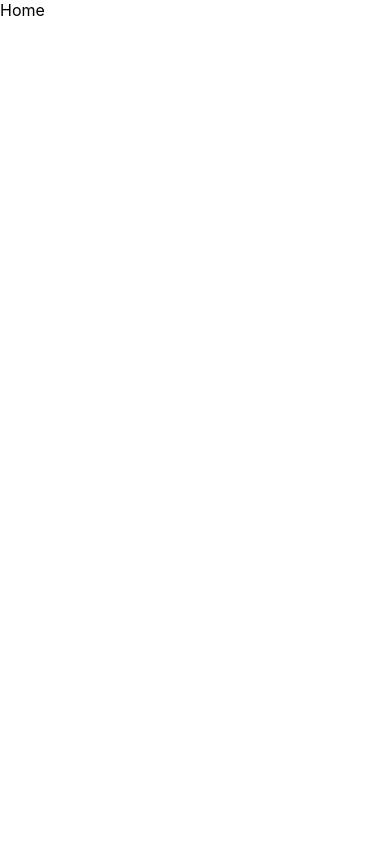
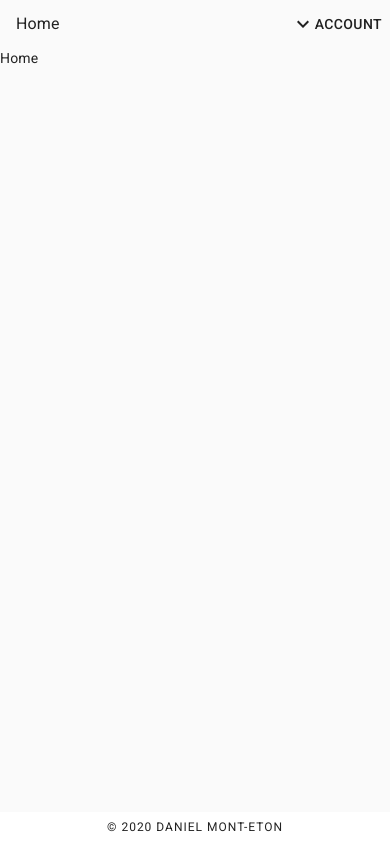
Before and after one commit to dansirdan/revature-cat-app, a React (Create React App) app: page / in a window 390 px wide. Built offline with nearby package versions, Linux system fonts and the light colour scheme.

Commit message:
Adding modal, nav, and menu items

```diff
--- a/src/App.css
+++ b/src/App.css
@@ -1,38 +1,16 @@
-.App {
-  text-align: center;
+.wrapper {
+  display: flex;
+  flex-direction: column;
+  flex-grow: 1;
+  min-height: 100vh;
+  position: relative;
 }
 
-.App-logo {
-  height: 40vmin;
-  pointer-events: none;
+footer {
+  width: 100%;
+  justify-content: center;
+  background-color: white;
+  text-align: center;
+  position: absolute;
+  bottom: 0;
 }
-
-@media (prefers-reduced-motion: no-preference) {
-  .App-logo {
-    animation: App-logo-spin infinite 20s linear;
-  }
-}
-
-.App-header {
-  background-color: #282c34;
-  min-height: 100vh;
-  display: flex;
-  flex-direction: column;
-  align-items: center;
-  justify-content: center;
-  font-size: calc(10px + 2vmin);
-  color: white;
-}
-
-.App-link {
-  color: #61dafb;
-}
-
-@keyframes App-logo-spin {
-  from {
-    transform: rotate(0deg);
-  }
-  to {
-    transform: rotate(360deg);
-  }
-}
--- a/src/App.js
+++ b/src/App.js
@@ -1,19 +1,29 @@
 import React from "react";
-import {BrowserRouter as Router, Route, Switch} from "react-router-dom";
+import { BrowserRouter as Router, Route, Switch } from "react-router-dom";
 import { Home, Cats, Users } from "./pages/index";
-import PrivateRoute from './components/PrivateRoute';
-import './App.css';
+import PrivateRoute from "./components/PrivateRoute";
+import "./App.css";
+import Nav from "./components/Nav";
+import Footer from "./components/Footer";
+import { CssBaseline } from "@material-ui/core";
 
 function App() {
   return (
-    <Router>
-      <Switch>
-        <Route exact path="/" component={Home}/>
-        <PrivateRoute path="/users" component={Users}/>
-        <PrivateRoute path="/cats" component={Cats}/>
-        <Route path="/" render={()=> <div>404 NOT FOUND :)</div>}/>
-      </Switch>
-    </Router>
+    <React.Fragment>
+      <CssBaseline />
+      <Router>
+        <div className='wrapper'>
+          <Nav />
+          <Switch>
+            <Route exact path='/' component={Home} />
+            <PrivateRoute path='/users' component={Users} />
+            <PrivateRoute path='/cats' component={Cats} />
+            <Route path='/' render={() => <div>404 NOT FOUND :)</div>} />
+          </Switch>
+          <Footer />
+        </div>
+      </Router>
+    </React.Fragment>
   );
 }
 
--- /dev/null
+++ b/src/components/AuthMenu.js
@@ -0,0 +1,63 @@
+import React, { useContext, useState } from "react";
+import Button from "@material-ui/core/Button";
+import Menu from "@material-ui/core/Menu";
+import ExpandMoreIcon from '@material-ui/icons/ExpandMore';
+import MenuItem from "@material-ui/core/MenuItem";
+import { authContext } from "../contexts/AuthContext";
+import AuthModal from "./AuthModal";
+
+export default function AuthMenu() {
+  const [anchorEl, setAnchorEl] = useState(null);
+  const [show, setShow] = useState(false);
+  const [authType, setAuthType] = useState("");
+  const { auth } = useContext(authContext);
+
+
+  const handleClick = event => {
+    setAnchorEl(event.currentTarget);
+  };
+
+  const handleClose = () => {
+    setAnchorEl(null);
+  };
+
+  const handleAuthChoice = (type) => {
+      setAnchorEl(null);
+      setShow(true);
+      setAuthType(type);
+  }
+
+  const handleModalClose = () => {
+      setShow(false);
+  }
+
+  return (
+    <div>
+      <Button
+        aria-controls='auth-menu'
+        aria-haspopup='true'
+        onClick={handleClick}>
+        <ExpandMoreIcon/>
+        Account
+      </Button>
+      <Menu
+        id='auth-menu'
+        anchorEl={anchorEl}
+        keepMounted
+        open={Boolean(anchorEl)}
+        onClose={handleClose}>
+        <MenuItem onClick={()=> handleAuthChoice("signup")}>Sign Up</MenuItem>
+        {auth.data ? (
+          <MenuItem onClick={()=> handleAuthChoice("logout")}>Logout</MenuItem>
+        ) : (
+          <MenuItem onClick={()=> handleAuthChoice("login")}>Login</MenuItem>
+        )}
+      </Menu>
+      <AuthModal
+        showModal={show}
+        authType={authType}
+        handleModalClose={handleModalClose}
+      />
+    </div>
+  );
+}
--- /dev/null
+++ b/src/components/AuthModal.js
@@ -0,0 +1,74 @@
+import React from "react";
+import { makeStyles } from "@material-ui/core/styles";
+import Modal from "@material-ui/core/Modal";
+import Fade from "@material-ui/core/Fade";
+import Backdrop from "@material-ui/core/Backdrop";
+import { IconButton } from "@material-ui/core";
+import { Close } from "@material-ui/icons";
+import Grid from "@material-ui/core/Grid";
+
+const useStyles = makeStyles(theme => ({
+  modal: {
+    display: "flex",
+    alignItems: "flex-start",
+    justifyContent: "center",
+    margin: 25
+  },
+  paper: {
+    width: "60%",
+    backgroundColor: theme.palette.background.paper,
+    padding: theme.spacing(5),
+    outline: "none",
+    textAlign: "center",
+    [theme.breakpoints.down("sm")]: {
+      padding: theme.spacing(2),
+      width: "80%",
+    },
+  },
+}));
+
+const AuthModal = props => {
+  const classes = useStyles();
+  const { showModal, handleModalClose, authType } = props;
+
+  return (
+    <Modal
+      aria-labelledby='transition-modal-title'
+      aria-describedby='transition-modal-description'
+      className={classes.modal}
+      open={showModal}
+      onClose={handleModalClose}
+      closeAfterTransition
+      BackdropComponent={Backdrop}
+      BackdropProps={{
+        timeout: 500,
+      }}>
+      <Fade in={showModal}>
+        <div className={classes.paper}>
+          <Grid
+            container
+            direction='column'
+            justify='center'
+            alignItems='center'>
+            <Grid container item justify='flex-end' xs={12}>
+              <IconButton
+                edge='end'
+                onClick={handleModalClose}
+                color='inherit'
+                size='medium'
+                aria-label='close'>
+                <Close />
+              </IconButton>
+            </Grid>
+            <Grid item xs={12}>
+              {authType}
+            </Grid>
+            <Grid item xs={12}></Grid>
+          </Grid>
+        </div>
+      </Fade>
+    </Modal>
+  );
+};
+
+export default AuthModal;
--- /dev/null
+++ b/src/components/Footer.js
@@ -0,0 +1,15 @@
+import React from 'react';
+import Typography from "@material-ui/core/Typography";
+
+
+const Footer = () => {
+    return (
+        <footer>
+            <div className='copy-right'>
+                <Typography variant='overline'>© 2020 Daniel Mont-Eton</Typography>
+            </div>
+        </footer>
+    )
+};
+
+export default Footer;
--- /dev/null
+++ b/src/components/ListItemLink.js
@@ -0,0 +1,34 @@
+import React from "react";
+import ListItem from "@material-ui/core/ListItem";
+import ListItemText from "@material-ui/core/ListItemText";
+import ListItemSecondaryAcrion from "@material-ui/core/ListItemSecondaryAction";
+import { Link } from "react-router-dom";
+import { IconButton } from "@material-ui/core";
+import CloseIcon from "@material-ui/icons/Close";
+
+const ListItemLink = props => {
+  let { icon, primary, to } = props;
+
+  const renderLink = React.useMemo(
+    () =>
+      React.forwardRef((itemProps, ref) => (
+        <Link to={to} ref={ref} {...itemProps} />
+      )),
+    [to]
+  );
+
+  return (
+    <ListItem button component={renderLink}>
+      <ListItemText primary={primary} />
+      {icon === "close" ? (
+        <ListItemSecondaryAcrion>
+          <IconButton edge='end' aria-label='close'>
+            <CloseIcon />
+          </IconButton>
+        </ListItemSecondaryAcrion>
+      ) : null}
+    </ListItem>
+  );
+};
+
+export default ListItemLink;
--- /dev/null
+++ b/src/components/Nav.js
@@ -0,0 +1,66 @@
+import React, { useContext } from "react";
+import Grid from "@material-ui/core/Grid";
+import Box from "@material-ui/core/Box";
+import ListItemLink from "../components/ListItemLink";
+import AuthMenu from "../components/AuthMenu";
+import { authContext } from "../contexts/AuthContext";
+
+const NavLinksLoggedIn = () => {
+  return (
+    <Grid
+      container
+      direction='row'
+      justify='center'
+      alignItems='center'
+      component='nav'>
+      <Grid item>
+        <Box display='block'>
+          <ListItemLink to='/' primary='Home' />
+        </Box>
+      </Grid>
+      <Grid item>
+        <Box display='block'>
+          <ListItemLink to='/users' primary='Users' />
+        </Box>
+      </Grid>
+      <Grid item>
+        <Box display='block'>
+          <ListItemLink to='/cats' primary='Cats' />
+        </Box>
+      </Grid>
+      <Grid item>
+        <Box display='block'>
+          <AuthMenu />
+        </Box>
+      </Grid>
+    </Grid>
+  );
+};
+
+const NavLinksNoAuth = () => {
+  return (
+    <Grid container direction='row' justify='space-between' alignItems='center' component="nav" p={5}>
+      <Grid item>
+        <Box display='block'>
+          <ListItemLink to='/' primary='Home' />
+        </Box>
+      </Grid>
+      <Grid item>
+        <Box display='block'>
+          <AuthMenu />
+        </Box>
+      </Grid>
+    </Grid>
+  );
+};
+
+const Nav = () => {
+  const { auth } = useContext(authContext);
+  return (
+    <React.Fragment>
+      {auth.data ? <NavLinksLoggedIn /> : <NavLinksNoAuth />}
+    </React.Fragment>
+  );
+};
+
+export default Nav;
```
Also changed, not shown: src/components/LoginForm.js (+7 -2 lines), 2 other files (tests, documents, lock files or other folders).
